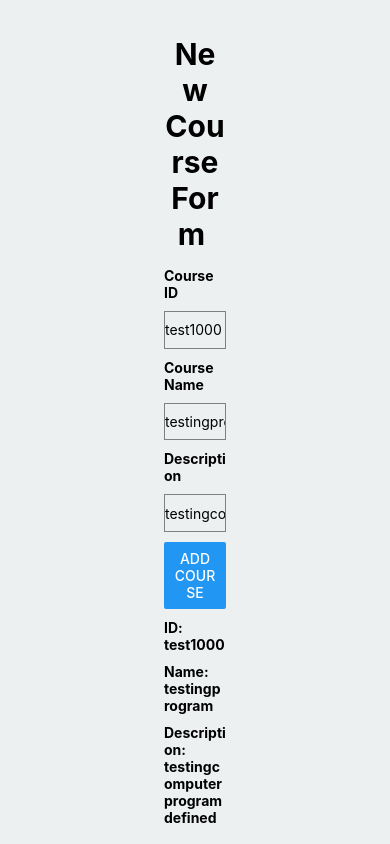
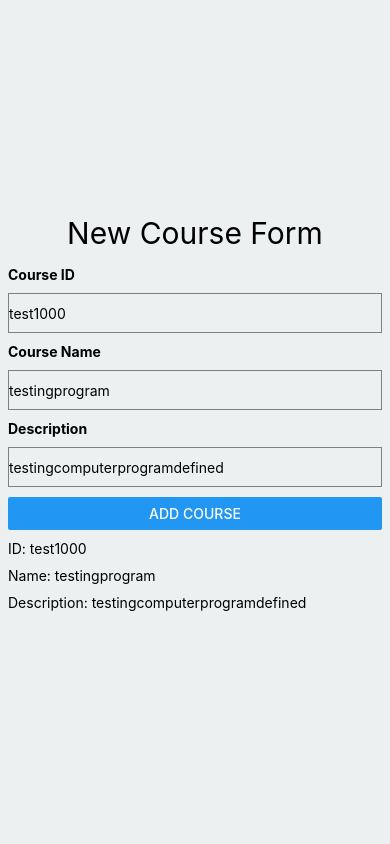
Before and after one commit to phuan516/Exercise3-4-Frontend, a React Native app: screen / in a window 390 px wide. Built offline with nearby package versions, Linux system fonts and the light colour scheme.

Commit message:
final changes

```diff
--- a/components/courses.jsx
+++ b/components/courses.jsx
@@ -30,20 +30,9 @@ const addCourse = () => {
     });
   }
 
-
   return (
     <View style={styles.container}>
-      <Text
-        style={{
-          textAlign: "center",
-          marginBottom: 15,
-          fontSize: 30,
-          fontWeight: "bolder",
-        }}
-      >
-        {" "}
-        New Course Form{" "}
-      </Text>
+      <Text style={styles.headerText}> New Course Form </Text>
       <Text style={{ marginBottom: 10, fontWeight: "bolder" }}>Course ID</Text>
       <TextInput
         style={styles.text}
@@ -73,17 +62,16 @@ const addCourse = () => {
         title="Add Course"
         onPress={() => {
           if (id == "" || name == "") {
-            alert("Course ID and course name have to be included")
+            alert("Course ID and course name have to be included");
           } else {
             insertData();
-            alert("Course added succesfully!")
+            alert("Course added succesfully!");
           }
         }}
       />
-      <Text style={{ marginTop: 10, marginBottom: 10, fontWeight: "bolder" }}>ID: {id}</Text>
-      <Text style={{ marginBottom: 10, fontWeight: "bolder" }}>Name: {name}</Text>
-      <Text style={{ marginBottom: 10, fontWeight: "bolder" }}>Description: {description} </Text>
-
+      <Text style={{ marginTop: 10, marginBottom: 10 }}>ID: {id}</Text>
+      <Text style={{ marginBottom: 10 }}>Name: {name}</Text>
+      <Text style={{ marginBottom: 10 }}>Description: {description} </Text>
     </View>
   );
 };
@@ -91,7 +79,7 @@ const addCourse = () => {
 const styles = StyleSheet.create({
   container: {
     flex: 1,
-    width: "20%",
+    width: "100%",
     justifyContent: "center",
     paddingTop: Constants.statusBarHeight,
     padding: 8,
@@ -103,6 +91,11 @@ const styles = StyleSheet.create({
     borderWidth: 1,
     marginBottom: 10,
   },
+  headerText: {
+    textAlign: "center",
+    marginBottom: 15,
+    fontSize: 30,
+  },
 });
 
 export default addCourse;
```
